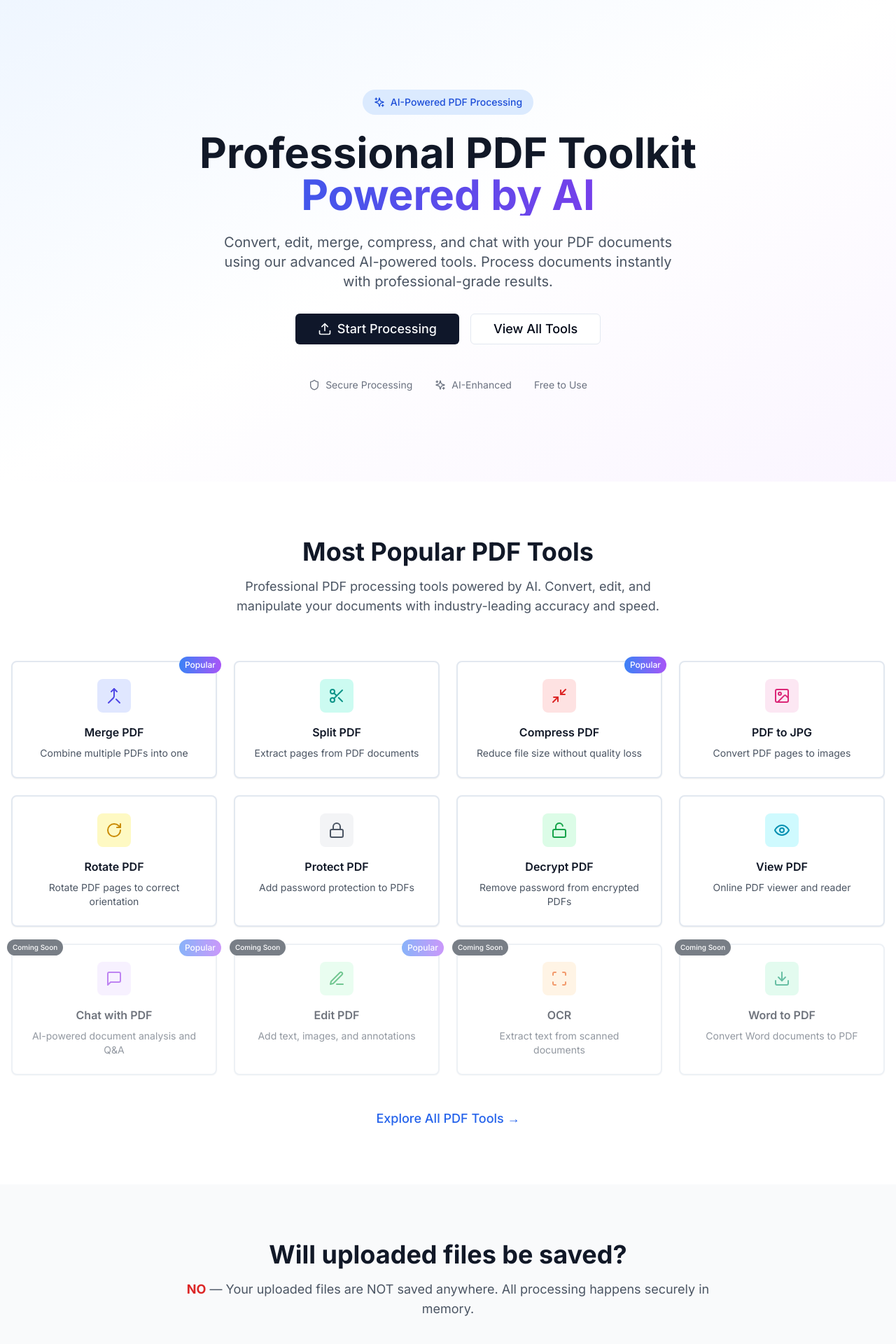
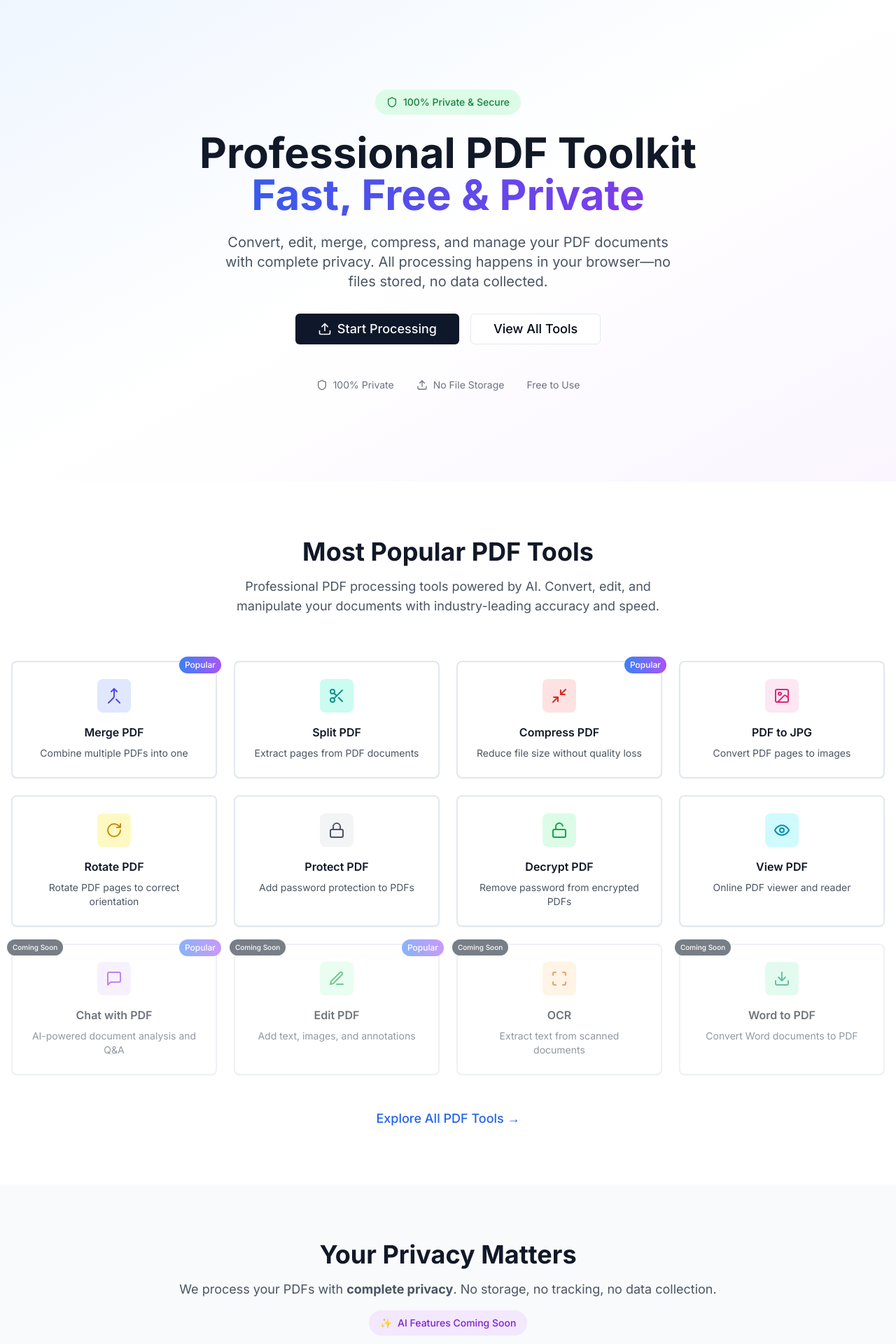
Before and after one commit to deepakkumar-m/pdf-toolkit, a Next.js app: page / in a window 1280 px wide. Shown: the top 1920 px of the page at 70% size. Built offline with nearby package versions, Linux system fonts and the light colour scheme.

Commit message:
Update marketing copy to emphasize privacy and free tools
Revised metadata, hero, and features sections to highlight privacy, security, and free usage instead of AI-powered features. Updated keywords, headings, and descriptions to reflect the new focus on privacy and no file storage.

```diff
--- a/src/app/layout.tsx
+++ b/src/app/layout.tsx
@@ -5,9 +5,9 @@ import './globals.css'
 const inter = Inter({ subsets: ['latin'] })
 
 export const metadata: Metadata = {
-  title: 'PDF Toolkit - AI-Powered PDF Processing',
-  description: 'Professional PDF toolkit with AI integration for converting, editing, merging, compressing, and processing PDF documents online.',
-  keywords: 'PDF, convert, edit, merge, compress, AI, OCR, document processing',
+  title: 'PDF Toolkit - Free Online PDF Tools',
+  description: 'Professional PDF toolkit for converting, editing, merging, compressing, and processing PDF documents online. Fast, secure, and privacy-focused.',
+  keywords: 'PDF, convert, edit, merge, compress, split, rotate, protect, OCR, document processing, free PDF tools',
 }
 
 export default function RootLayout({
--- a/src/components/Features.tsx
+++ b/src/components/Features.tsx
@@ -41,11 +41,17 @@ export default function Features() {
           className="text-center mb-16"
         >
           <h2 className="text-3xl md:text-4xl font-bold text-gray-900 mb-4">
-            Will uploaded files be saved?
+            Your Privacy Matters
           </h2>
           <p className="text-lg text-gray-600 max-w-3xl mx-auto">
-            <strong className="text-red-600">NO</strong> — Your uploaded files are NOT saved anywhere. All processing happens securely in memory.
+            We process your PDFs with <strong>complete privacy</strong>. No storage, no tracking, no data collection.
           </p>
+          <div className="mt-4">
+            <span className="inline-flex items-center gap-2 px-4 py-2 bg-purple-100 rounded-full text-purple-700 text-sm font-medium">
+              <span className="animate-pulse">✨</span>
+              AI Features Coming Soon
+            </span>
+          </div>
         </motion.div>
 
         <div className="grid grid-cols-1 md:grid-cols-2 lg:grid-cols-3 gap-8">
--- a/src/components/Hero.tsx
+++ b/src/components/Hero.tsx
@@ -17,21 +17,21 @@ export default function Hero() {
           transition={{ duration: 0.6 }}
           className="text-center max-w-4xl mx-auto"
         >
-          <div className="inline-flex items-center gap-2 px-4 py-2 bg-blue-100 rounded-full text-blue-700 text-sm font-medium mb-6">
-            <Sparkles className="w-4 h-4" />
-            AI-Powered PDF Processing
+          <div className="inline-flex items-center gap-2 px-4 py-2 bg-green-100 rounded-full text-green-700 text-sm font-medium mb-6">
+            <Shield className="w-4 h-4" />
+            100% Private & Secure
           </div>
 
           <h1 className="text-4xl md:text-6xl font-bold text-gray-900 mb-6 leading-tight">
             Professional PDF Toolkit
             <span className="bg-gradient-to-r from-blue-600 to-purple-600 bg-clip-text text-transparent block">
-              Powered by AI
+              Fast, Free & Private
             </span>
           </h1>
 
           <p className="text-xl text-gray-600 mb-8 max-w-2xl mx-auto">
-            Convert, edit, merge, compress, and chat with your PDF documents using our advanced AI-powered tools.
-            Process documents instantly with professional-grade results.
+            Convert, edit, merge, compress, and manage your PDF documents with complete privacy.
+            All processing happens in your browser—no files stored, no data collected.
           </p>
 
           <div className="flex flex-col sm:flex-row gap-4 justify-center mb-12">
@@ -51,11 +51,11 @@ export default function Hero() {
           <div className="flex items-center justify-center gap-8 text-sm text-gray-500">
             <div className="flex items-center gap-2">
               <Shield className="w-4 h-4" />
-              Secure Processing
+              100% Private
             </div>
             <div className="flex items-center gap-2">
-              <Sparkles className="w-4 h-4" />
-              AI-Enhanced
+              <Upload className="w-4 h-4" />
+              No File Storage
             </div>
             <div>Free to Use</div>
           </div>
```
